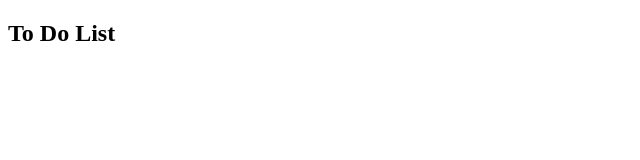
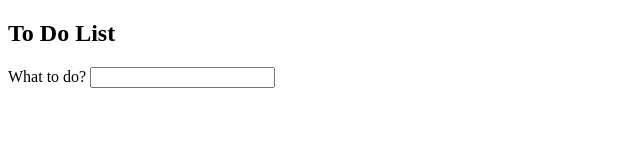
Before and after one commit to YamVel22/ToDo-List, a plain HTML site: page index.html in a window 1280 px wide. Shown: the whole page, without its empty margins (0-640 px from the left). Drawn offline with Linux system fonts and the light colour scheme.

Commit message:
form outline

```diff
--- a/index.html
+++ b/index.html
@@ -9,7 +9,10 @@
   <body>
     <section class="container">
       <h1>To Do List</h1>
-      <form><label> </label></form>
+      <form>
+        <label> What to do? </label>
+        <input />
+      </form>
     </section>
     <script src="script.js"></script>
   </body>
```
